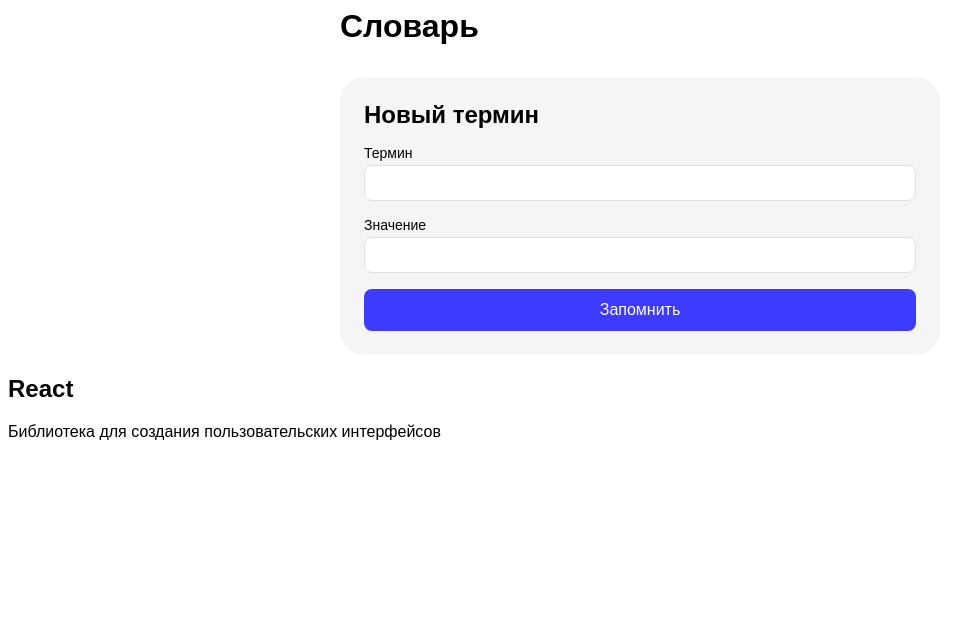
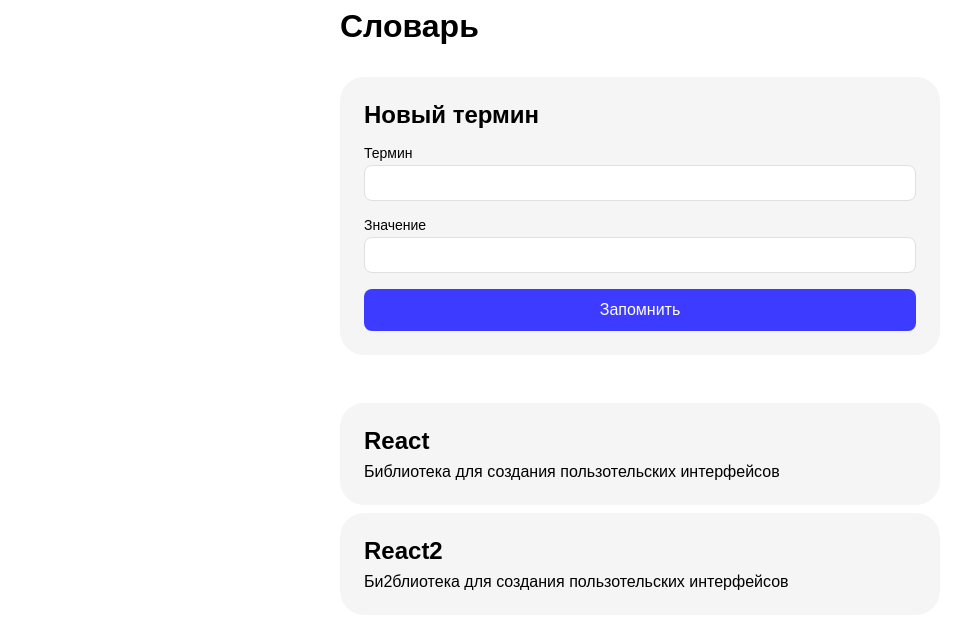
Before and after one commit to Ivan26ru/react-vite, a React (Vite) app: page / in a window 1280 px wide. Shown: the top 628 px of the page, without its empty margins (0-970 px from the left). Built offline with nearby package versions, Linux system fonts and the light colour scheme.

Commit message:
2.3 add props

```diff
--- a/index.html
+++ b/index.html
@@ -25,8 +25,9 @@
 
         <button class="form-button" type="submit">Запомнить</button>
       </form>
+		<div id="description-list"></div>
+
     </div>
-	<div id="description-list"></div>
     <script type="module" src="/src/main.tsx"></script>
   </body>
 </html>
--- /dev/null
+++ b/src/TermCard.scss
@@ -0,0 +1,17 @@
+.term-card {
+	padding: 24px;
+	border-radius: 24px;
+	background-color: #f5f5f5;
+	display: flex;
+	flex-direction: column;
+	gap: 8px;
+
+	&__title {
+		margin: 0;
+	}
+
+	&__description {
+		font-size: 16px;
+		margin: 0;
+	}
+}
--- a/src/TermCard.tsx
+++ b/src/TermCard.tsx
@@ -1,8 +1,10 @@
-export const TermCard = () => {
+import "./TermCard.scss";
+
+export const TermCard = ({title, description}) => {
     return (
-        <div>
-            <h2>React</h2>
-            <p>Библиотека для создания пользовательских интерфейсов</p>
+        <div className="term-card">
+            <h2 className="term-card__title">{title}</h2>
+            <p className="term-card__description">{description}</p>
         </div>
     );
 }
--- /dev/null
+++ b/src/TermList.scss
@@ -0,0 +1,7 @@
+.term-list {
+	list-style: none;
+	display: flex;
+	flex-direction: column;
+	gap: 8px;
+	padding: 0;
+}
--- /dev/null
+++ b/src/TermList.tsx
@@ -0,0 +1,20 @@
+import "./TermList.scss";
+import {TermCard} from "./TermCard.tsx";
+
+export const TermList = () => {
+    return <ul className="term-list">
+        <li>
+            <TermCard
+                title="React"
+                description="Библиотека для создания пользотельских интерфейсов"
+            />
+        </li>
+
+        <li>
+            <TermCard
+                title="React2"
+                description="Би2блиотека для создания пользотельских интерфейсов"
+            />
+        </li>
+    </ul>
+}
--- a/src/main.tsx
+++ b/src/main.tsx
@@ -1,10 +1,10 @@
 import './index.scss';
-import {TermCard} from "./TermCard.tsx";
 import {createRoot} from "react-dom/client";
+import {TermList} from "./TermList.tsx";
 
 const descriptionList = document.getElementById('description-list');
 const reactRoot = createRoot(descriptionList);
-reactRoot.render(<TermCard/>);
+reactRoot.render(<TermList/>);
 
 const form = document.getElementById('add-description');
 
```
